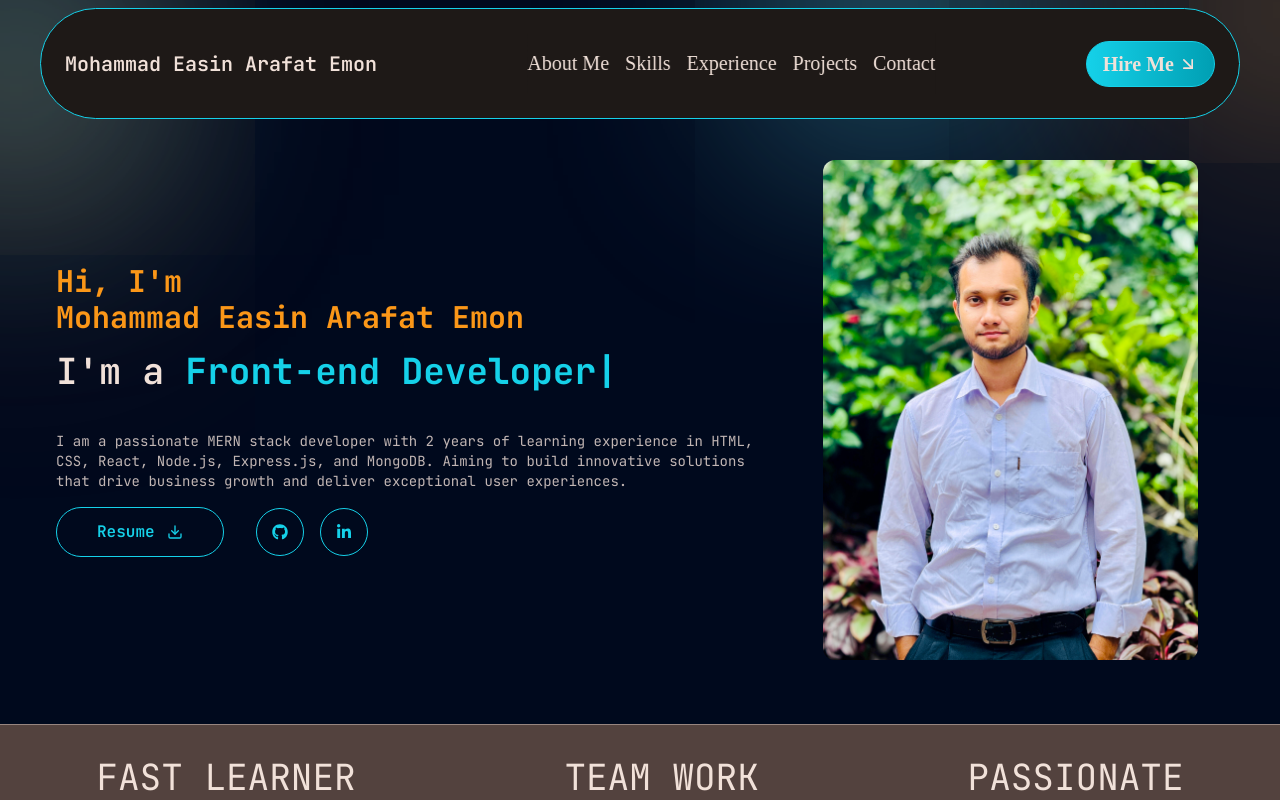
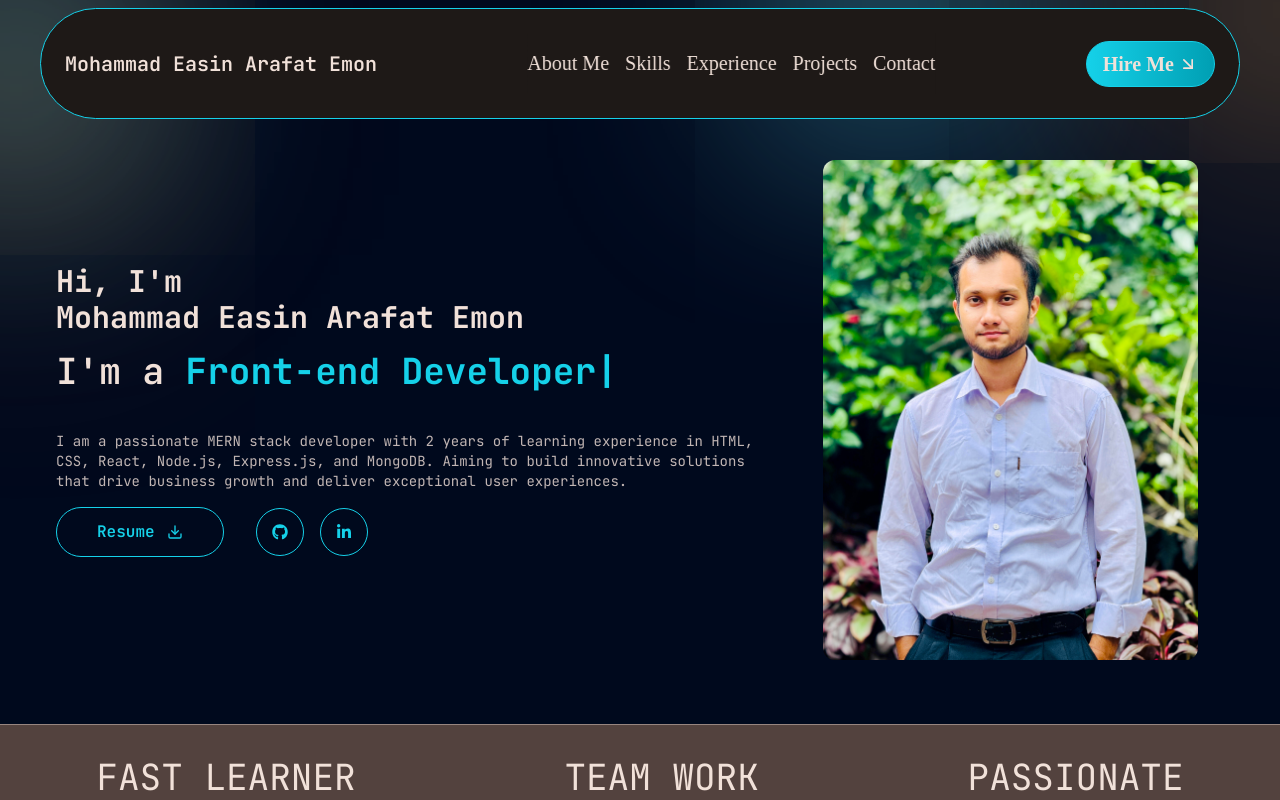
Before and after one commit to EmonHossen10/my-portfolio, a React (Vite) app: page / in a window 1280 px wide. Shown: the top 800 px of the page. Built offline with nearby package versions, Linux system fonts and the light colour scheme.

Commit message:
hero text color changed

```diff
--- a/src/Components/HeroSection/HeroText.jsx
+++ b/src/Components/HeroSection/HeroText.jsx
@@ -14,7 +14,7 @@ const HeroText = () => {
         initial="hidden"
         whileInView="show"
         viewport={{ once: false, amount: 0 }}
-        className=" text-xl md:text-3xl text-orange font-bold   "
+        className=" text-xl md:text-3xl text-white font-bold   "
       >
         Hi, I'm <br />
         Mohammad Easin Arafat Emon
```
